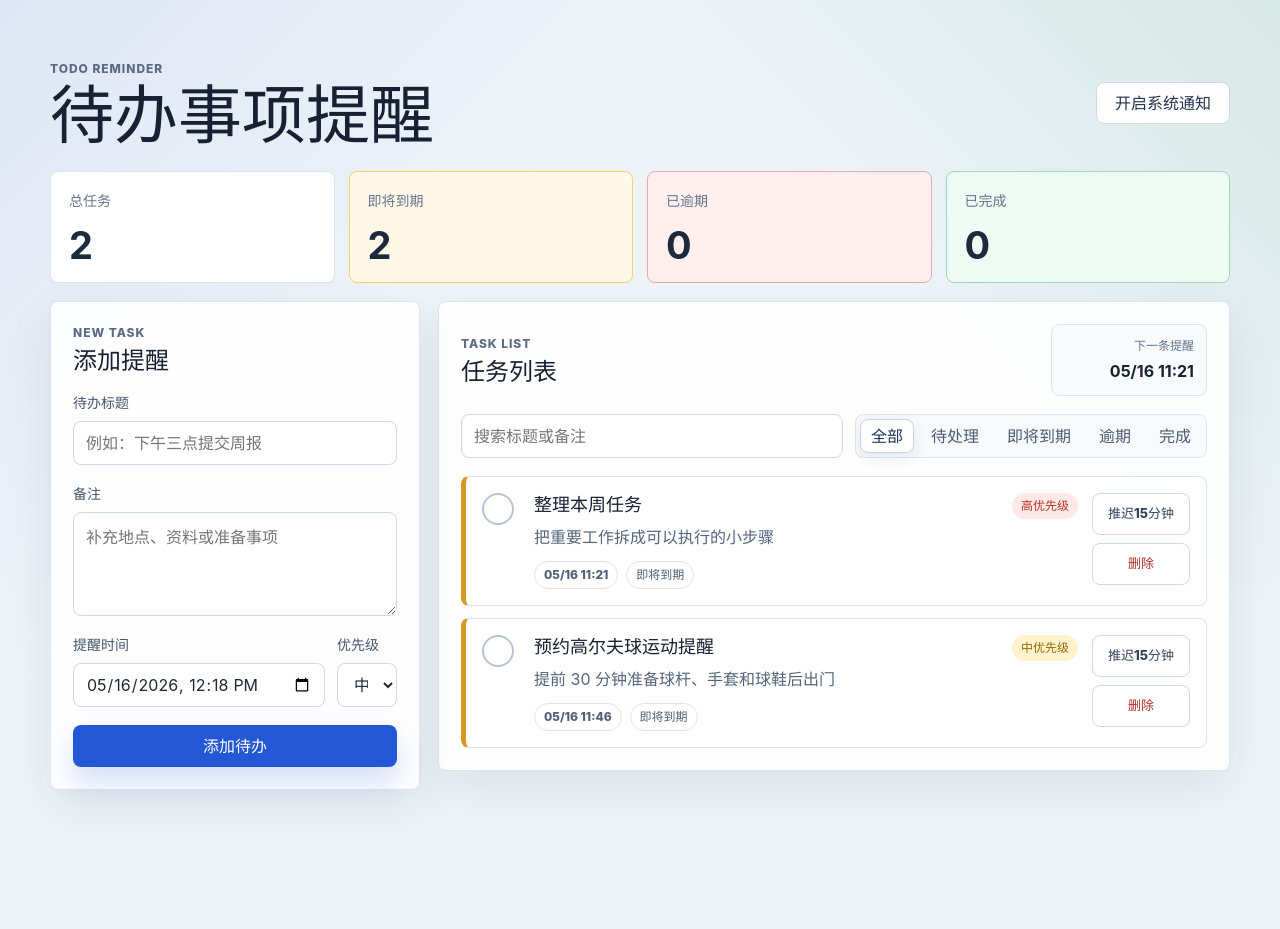
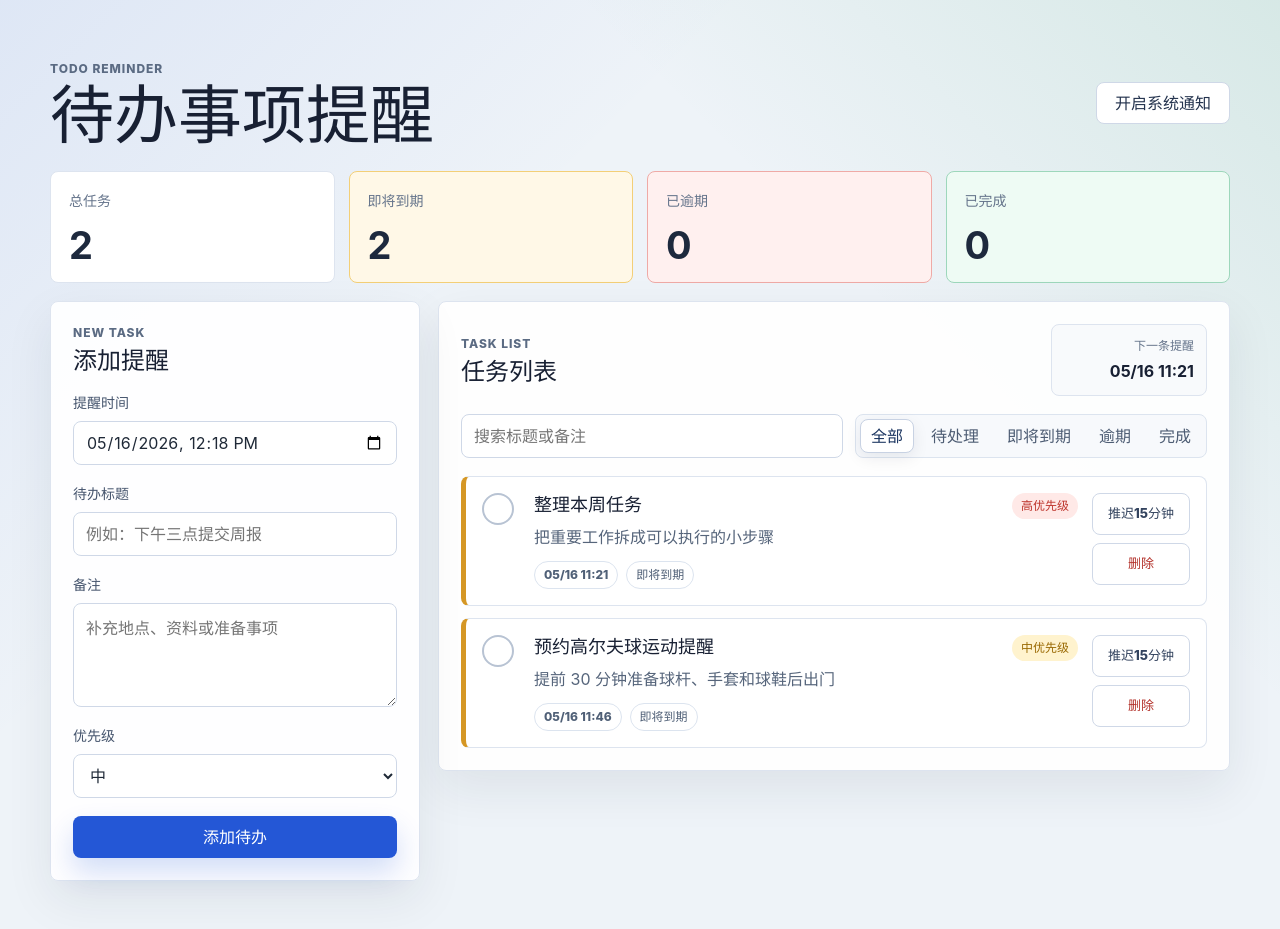
Before and after one commit to mxcsdn/CodexTest, a React (Vite) app: page / in a window 1280 px wide. Before the commit the page ends 838 px from the top, so only its background shows below. Built offline with nearby package versions, Linux system fonts and the light colour scheme.

Commit message:
调整提醒时间输入位置

```diff
--- a/src/App.jsx
+++ b/src/App.jsx
@@ -308,6 +308,15 @@ function App() {
           </div>
 
           <label>
+            <span>提醒时间</span>
+            <input
+              type="datetime-local"
+              value={form.dueAt}
+              onChange={(event) => setForm({ ...form, dueAt: event.target.value })}
+            />
+          </label>
+
+          <label>
             <span>待办标题</span>
             <input
               type="text"
@@ -326,16 +335,6 @@ function App() {
             />
           </label>
 
-          <div className="form-row">
-            <label>
-              <span>提醒时间</span>
-              <input
-                type="datetime-local"
-                value={form.dueAt}
-                onChange={(event) => setForm({ ...form, dueAt: event.target.value })}
-              />
-            </label>
-
           <label>
             <span>优先级</span>
             <select
@@ -349,7 +348,6 @@ function App() {
               ))}
             </select>
           </label>
-          </div>
 
           <button className="primary-button" type="submit">
             添加待办
```
Lines whose indentation alone changed are shown as unchanged.
